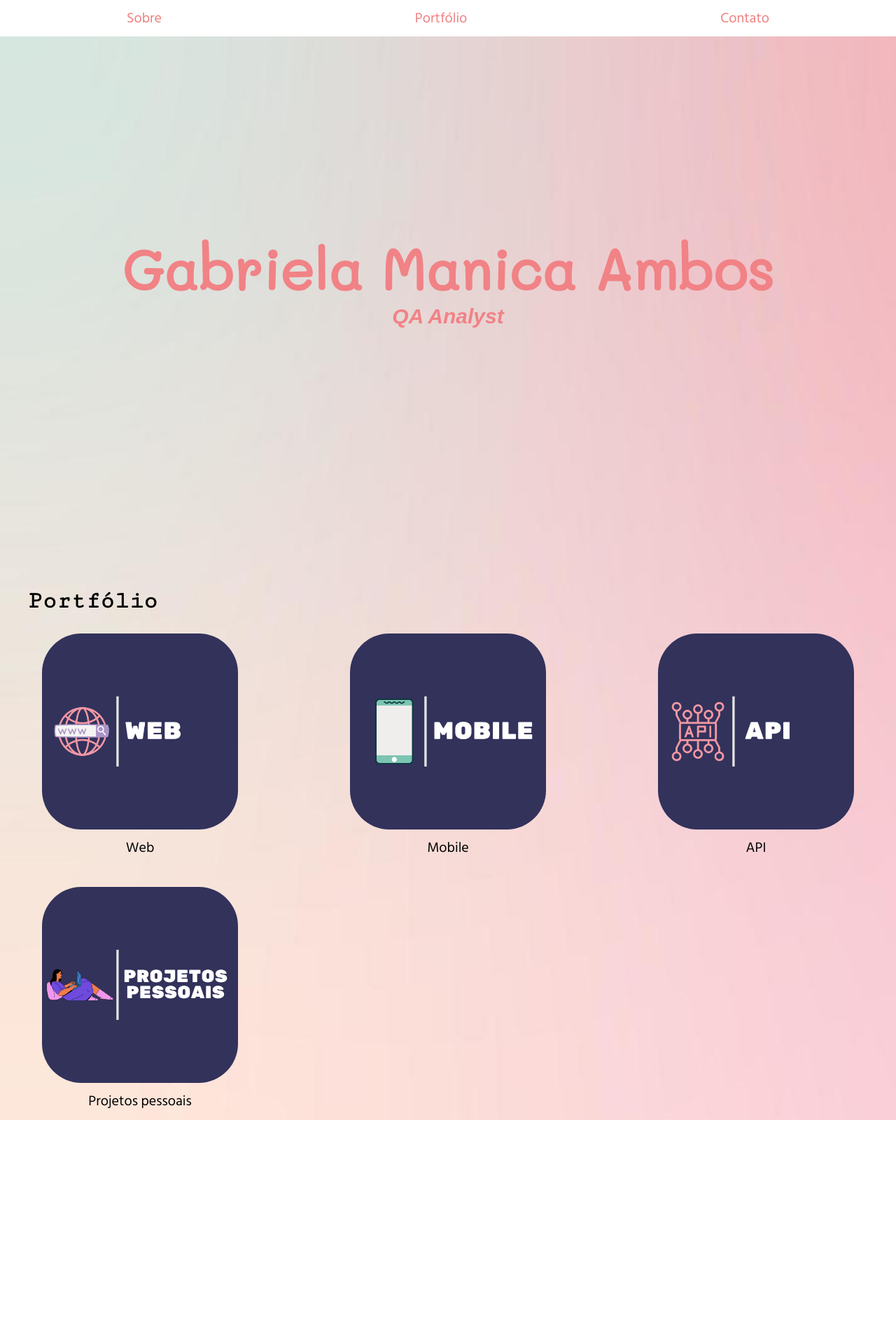
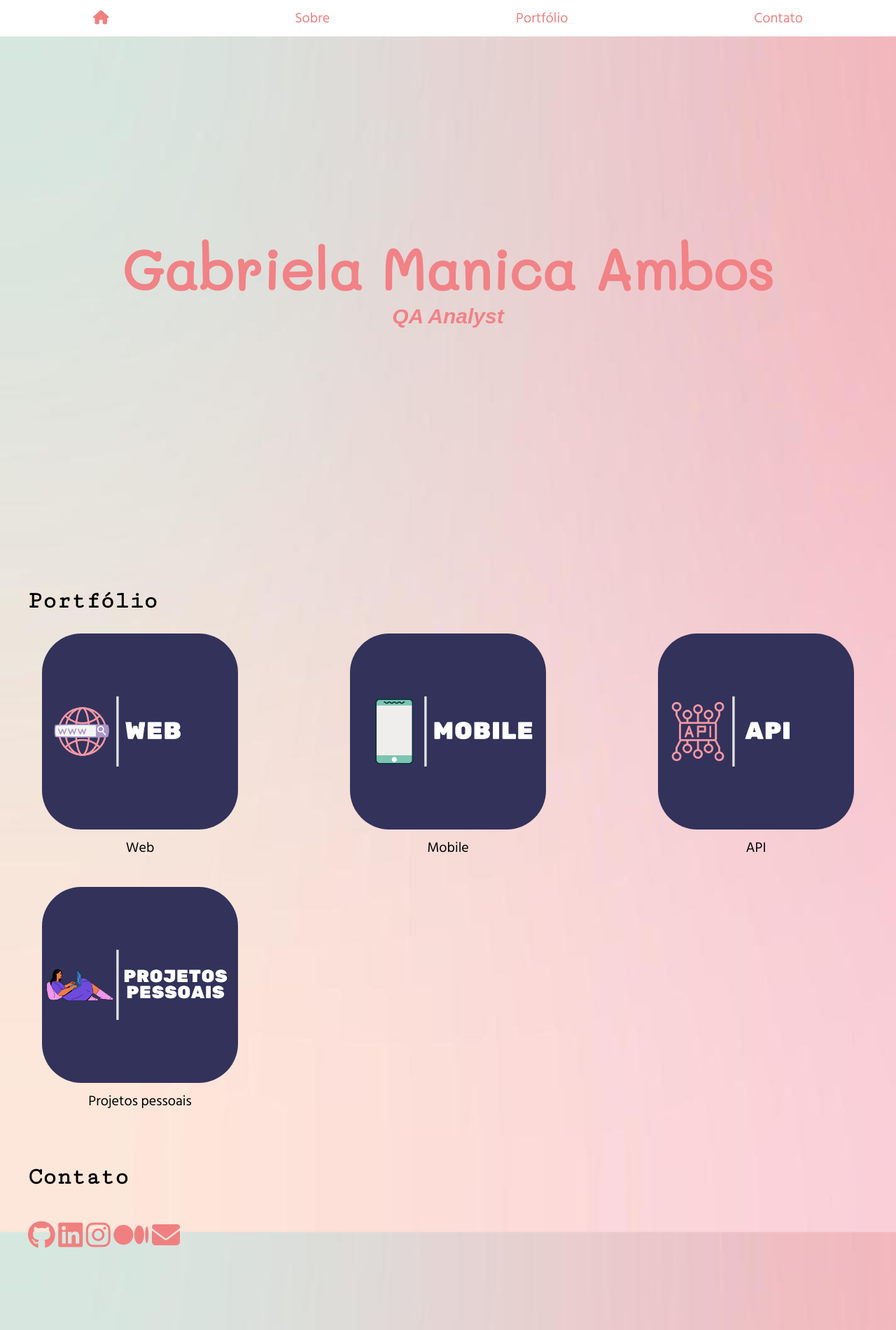
Before and after one commit to GabrielaAmbos/alura-pagina-pessoal, a plain HTML site: page index.html in a window 1280 px wide. Shown: the top 1900 px of the page at 70% size. Before the commit the page ends 1600 px from the top, so only its background shows below. Drawn offline with Linux system fonts and the light colour scheme.

Commit message:
adicionando animacoes

```diff
--- a/css/style.css
+++ b/css/style.css
@@ -44,6 +44,7 @@ header {
   position: fixed;
   top: 0;
   width: 100vw;
+  z-index: 1;
 }
 
 .menu ul {
@@ -58,11 +59,33 @@ header {
 .menu a {
   display: block;
   padding: 10px 20px;
+  transition: background-color 1s, color 1s;
+}
+
+.menu a:active,
+.menu a:hover {
+  background-color: #F18286;
+  color: white;
 }
 
 a {
   color: #F08080;
   text-decoration: none;
+}
+
+.titulo {
+  animation: linear 2s animacaoTitulo;
+}
+
+@keyframes animacaoTitulo {
+  from {
+    transform: scale(0.2) translateY(40vh);
+    opacity: 0;
+  }
+  to {
+    transform: scale(1) translateY(0);
+    opacity: 1;
+  }
 }
 
 .site-subtitle,
@@ -81,11 +104,13 @@ a {
   font-style: italic;
 }
 
+.contato,
 .portfolio {
   padding: 2em;
-  height: 100vh;
+  min-height: 100vh;
 }
 
+.contato h2,
 .portfolio h2 {
   font-family: 'Cutive Mono', monospace;
   font-size: 1.7em;
@@ -127,4 +152,19 @@ a {
   width: 280px;
   object-fit: cover;
   border-radius: 20%;
+  transition: transform 500ms;
 }
+
+.img-portfolio:hover {
+  transform: scale(1.2);
+}
+
+.contato a {
+  font-size: 2em;
+  transition: text-shadow 1s;
+}
+
+.contato a:active,
+.contato a:hover {
+  text-shadow: 0px 0px 8px black;
+}
--- a/index.html
+++ b/index.html
@@ -8,22 +8,24 @@
     <link rel="preconnect" href="https://fonts.googleapis.com">
     <link rel="preconnect" href="https://fonts.gstatic.com" crossorigin>
     <link href="https://fonts.googleapis.com/css2?family=Cutive+Mono&family=Hind+Siliguri&family=Mali&display=swap" rel="stylesheet">
+    <script src="https://kit.fontawesome.com/db87b6324a.js" crossorigin="anonymous"></script>
 </head>
 <body>
     <header>
-        <nav class="menu">
+        <nav class="menu" id="menu">
           <ul>
+            <li><a href="#titulo"><i title="home" class="fa-solid fa-house"></i></li></a>
             <li><a href="#">Sobre</a></li>
-            <li><a href="#">Portfólio</a></li>
-            <li><a href="#">Contato</a></li>
+            <li><a href="#portfolio">Portfólio</a></li>
+            <li><a href="#contato">Contato</a></li>
           </ul>
         </nav>
-        <div>
+        <div class="titulo" id="titulo">
           <h1 class="site-title">Gabriela Manica Ambos</h1>
           <h2 class="site-subtitle">QA Analyst</h2>
       </div>
       </header>
-      <section class="portfolio">
+      <section class="portfolio" id="portfolio">
         <h2>Portfólio</h2>
         <div class="grid">
           <figure>
@@ -44,5 +46,15 @@
           </figure>
         </div>
       </section>
+      <section class="contato" id="contato">
+        <h2>Contato</h2>
+        <div class="grid icons">
+          <a target="_blank" href="https://github.com/GabrielaAmbos/" rel="noreferrer noopener"><i title="github" class="fa-brands fa-github"></i></a>
+          <a target="_blank" href="https://www.linkedin.com/in/gabriela-ambos/" rel="noreferrer noopener"><i title="linkedin" class="fa-brands fa-linkedin"></i></a>
+          <a target="_blank" href="https://www.instagram.com/gabrielaambos/" rel="noreferrer noopener"><i title="instagram" class="fa-brands fa-instagram"></i></a>
+          <a target="_blank" href="https://medium.com/@gabrielaambos" rel="noreferrer noopener"><i title="medium" class="fa-brands fa-medium"></i></a>
+          <a href="mailto:gabrielaambos15@gmail.com" rel="noreferrer noopener"><i title="email" class="fa-solid fa-envelope"></i></a>
+        </div>
+      </section>
 </body>
 </html>
```
